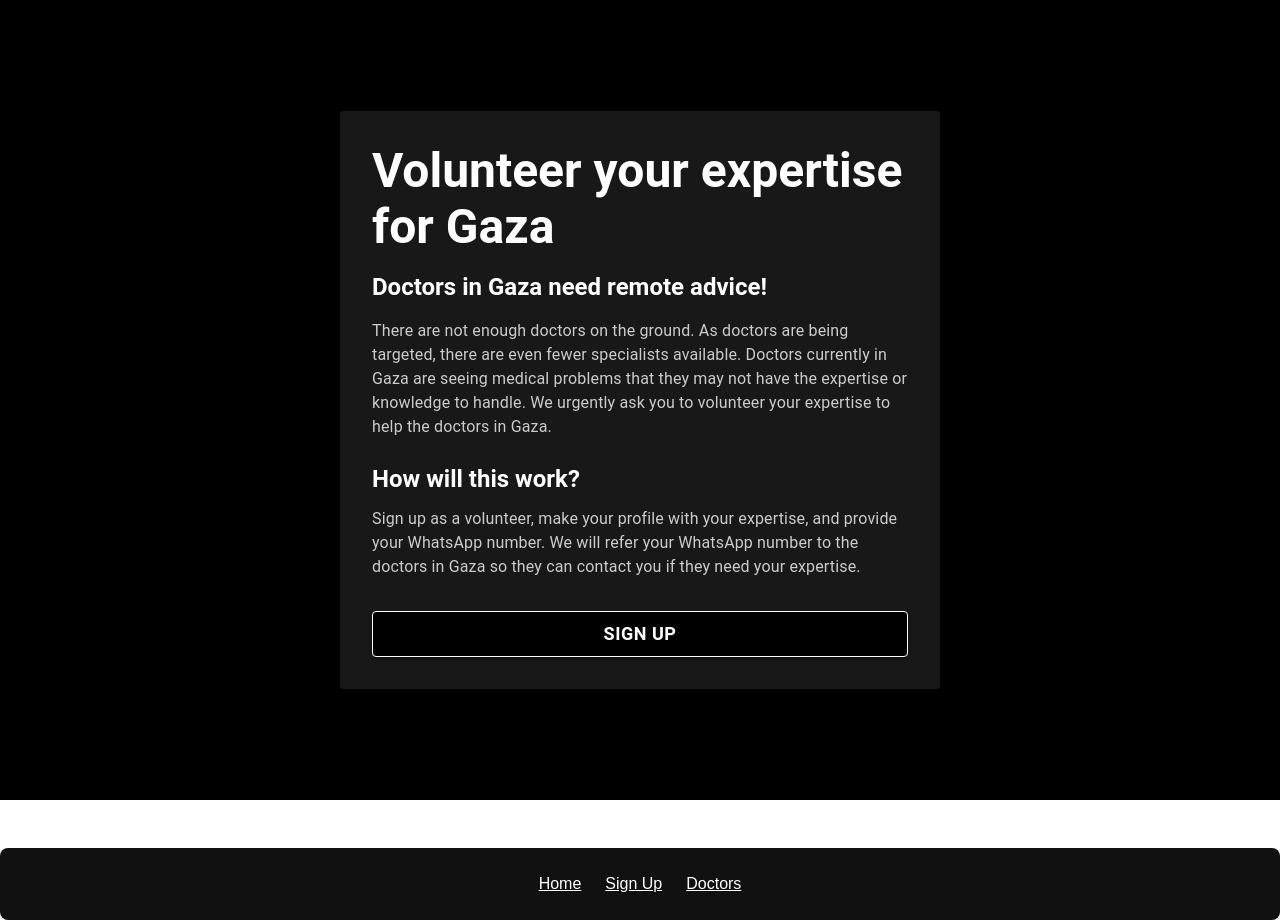
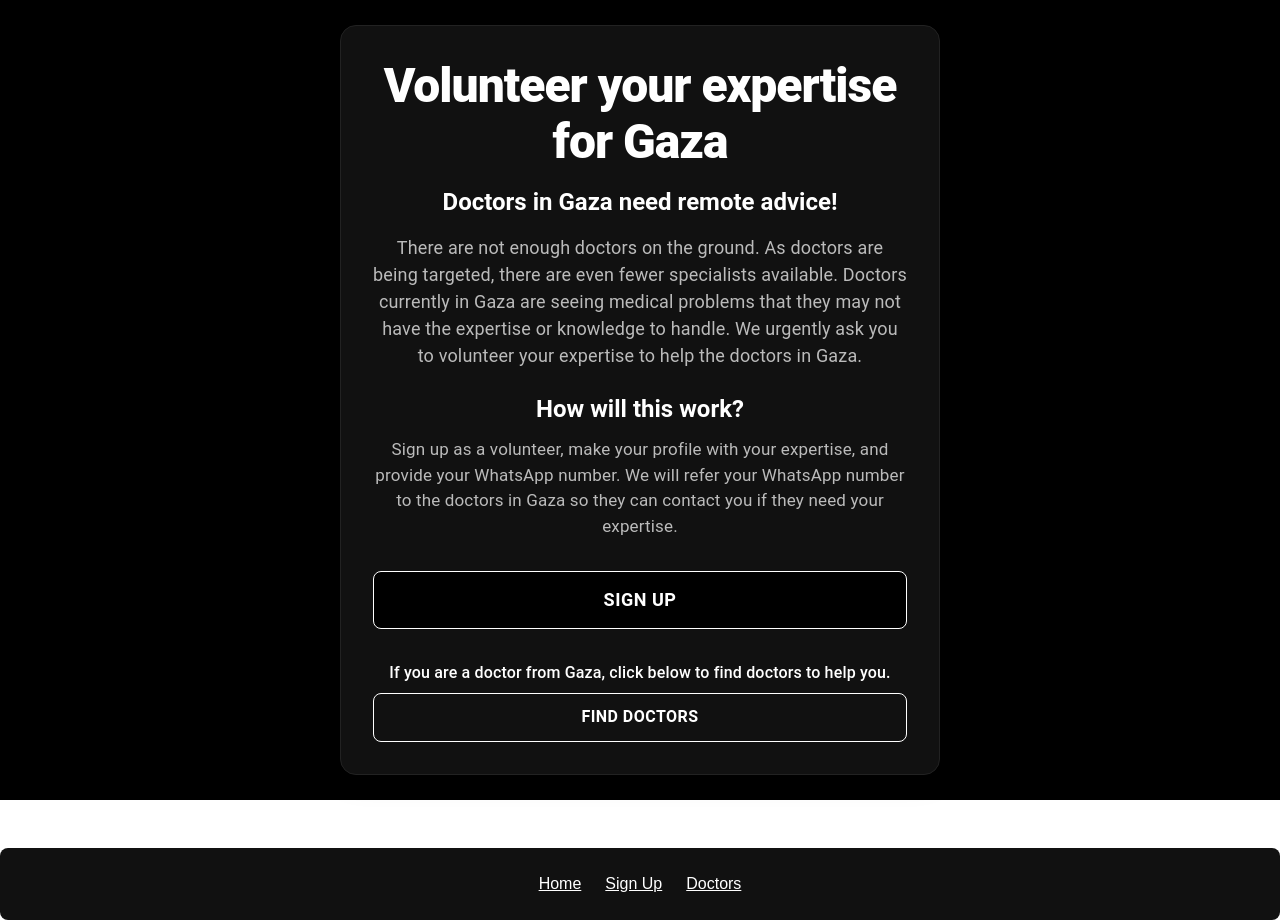
Before and after one commit to Arif-Karim/global_clinic, a Next.js app: page / in a window 1280 px wide. Built offline with nearby package versions, Linux system fonts and the light colour scheme.

Commit message:
ui upgrade

```diff
--- a/app/doctors/page.tsx
+++ b/app/doctors/page.tsx
@@ -24,7 +24,7 @@ export default function DoctorProfiles() {
   const [query, setQuery] = useState('');
   const [searching, setSearching] = useState(false);
   const [searchResult, setSearchResult] = useState<string | null>(null);
-  const inputRef = useRef<HTMLInputElement>(null);
+  const inputRef = useRef<HTMLTextAreaElement>(null);
 
   useEffect(() => {
     async function fetchProfiles() {
@@ -72,15 +72,22 @@ export default function DoctorProfiles() {
             &larr; Home
           </Link>
         </Box>
-        <Typography variant="h4" fontWeight={700} color="#fff" mb={3}>
+        <Paper elevation={0} sx={{
+          p: { xs: 2, sm: 4 },
+          bgcolor: '#111',
+          borderRadius: 4,
+          boxShadow: '0 4px 32px 0 rgba(0,0,0,0.12)',
+          border: '1px solid #222',
+          mb: 4,
+        }}>
+          <Typography variant="h4" fontWeight={800} color="#fff" mb={3} textAlign="center" letterSpacing={-1}>
             Volunteer Doctor Profiles
           </Typography>
-        <Box mb={4}>
-          <Typography color="#bbb" mb={2} fontSize={16}>
+          <Typography color="#bbb" mb={2} fontSize={16} textAlign="left">
             Let me know the details in the box below and I will use AI to help you find the best doctor to assist with the issue.
           </Typography>
           <Box mb={2}>
-            <Typography color="#888" fontSize={15} fontStyle="italic">
+            <Typography color="#888" fontSize={15} fontStyle="italic" textAlign="left">
               Example: “I have a 7-year-old child with a persistent high fever, cough, and difficulty breathing. The child is not responding to standard antibiotics. I suspect a complicated pneumonia or possibly tuberculosis. Is there a pediatrician or infectious disease specialist who can advise on further management and possible alternative treatments? Prefer someone that speaks Arabic.”
             </Typography>
           </Box>
@@ -111,7 +118,7 @@ export default function DoctorProfiles() {
                 style: { fontSize: 16, padding: 12 },
               }}
             />
-            <Button type="submit" variant="contained" color="primary" disabled={searching} sx={{ fontWeight: 600, fontSize: 16 }}>
+            <Button type="submit" variant="contained" color="inherit" disabled={searching} sx={{ fontWeight: 700, fontSize: 16, bgcolor: '#000', color: '#fff', border: '1px solid #fff', borderRadius: 2, '&:hover': { bgcolor: '#222', borderColor: '#fff' } }}>
               {searching ? 'Searching...' : 'Find a Doctor'}
             </Button>
           </form>
@@ -120,7 +127,7 @@ export default function DoctorProfiles() {
               {searchResult}
             </Box>
           )}
-        </Box>
+        </Paper>
         {loading ? (
           <Typography color="#bbb">Loading profiles...</Typography>
         ) : profiles.length === 0 ? (
@@ -128,24 +135,43 @@ export default function DoctorProfiles() {
         ) : (
           <Box display="grid" gridTemplateColumns={{ xs: '1fr', sm: '1fr 1fr' }} gap={3}>
             {profiles.map((profile, idx) => (
-              <Paper key={idx} sx={{ p: 3, bgcolor: '#181818', color: '#fff', borderRadius: 2, boxShadow: '0 2px 12px rgba(0,0,0,0.3)', display: 'flex', flexDirection: 'column', height: '100%' }}>
-                <Box display="flex" alignItems="flex-start" justifyContent="space-between" mb={1}>
-                  <Box>
-                    <Typography variant="h6" fontWeight={600} color="#fff" mb={0.5}>
+              <Paper key={idx} sx={{
+                p: 0,
+                bgcolor: '#151515',
+                color: '#fff',
+                borderRadius: 4,
+                boxShadow: '0 6px 32px 0 rgba(0,0,0,0.18)',
+                border: '1.5px solid #232323',
+                display: 'flex',
+                flexDirection: 'column',
+                height: '100%',
+                overflow: 'hidden',
+                minHeight: 270,
+              }}>
+                <Box px={3} pt={3} pb={1.5}>
+                  <Typography variant="h6" fontWeight={700} color="#fff" mb={0.5} sx={{ fontSize: 22, letterSpacing: -0.5 }}>
                     {profile.fullname}
                   </Typography>
-                    <Stack direction="row" spacing={1} mb={1} flexWrap="wrap">
+                  <Stack direction="row" spacing={1} mb={1} flexWrap="nowrap" sx={{ overflowX: 'auto', pb: 0.5 }}>
                     {profile.languages?.map((lang, i) => (
-                        <Chip key={i} label={lang} sx={{ bgcolor: '#333', color: '#fff', border: '1px solid #444', mb: 1 }} />
+                      <Chip key={i} label={lang} sx={{ bgcolor: '#232323', color: '#fff', border: '1px solid #444', fontSize: 13, height: 26, minWidth: 60 }} />
                     ))}
                   </Stack>
                 </Box>
+                <Box sx={{ borderBottom: '1px solid #222', mx: 3 }} />
+                <Box px={3} py={2} flexGrow={1} display="flex" flexDirection="column">
+                  <Typography variant="body2" color="#ccc" mb={1} sx={{ wordBreak: 'break-word', minHeight: 48, fontSize: 15 }}>
+                    {profile.bio}
+                  </Typography>
+                  <Box flexGrow={1} />
+                </Box>
+                <Box px={3} pb={2}>
                   <Button
                     variant="outlined"
                     color="success"
-                    size="small"
+                    size="medium"
                     startIcon={<WhatsAppIcon sx={{ color: '#25D366' }} />}
-                    sx={{ color: '#25D366', borderColor: '#25D366', minWidth: 0, px: 1.5, ml: 2, mt: 0.5, '&:hover': { bgcolor: '#222', borderColor: '#25D366' } }}
+                    sx={{ color: '#25D366', borderColor: '#25D366', fontWeight: 700, width: '100%', borderRadius: 2, '&:hover': { bgcolor: '#181818', borderColor: '#25D366' } }}
                     href={`https://wa.me/${profile.phone.replace(/[^\d]/g, '')}`}
                     target="_blank"
                     rel="noopener noreferrer"
@@ -153,15 +179,6 @@ export default function DoctorProfiles() {
                     WhatsApp
                   </Button>
                 </Box>
-                <Typography variant="body2" color="#ccc" mb={1} sx={{ wordBreak: 'break-word' }}>
-                  {profile.bio}
-                </Typography>
-                <Box flexGrow={1} />
-                {profile.createdAt && (
-                  <Typography variant="caption" color="#666" mt={2}>
-                    Joined: {new Date(profile.createdAt).toLocaleString()}
-                  </Typography>
-                )}
               </Paper>
             ))}
           </Box>
--- a/app/page.tsx
+++ b/app/page.tsx
@@ -18,31 +18,54 @@ export default function Home() {
       justifyContent="center"
       bgcolor="#000"
     >
-      <Paper elevation={1} sx={{ p: 4, maxWidth: 600, width: '100%', bgcolor: '#181818', boxShadow: '0 2px 16px rgba(0,0,0,0.5)' }}>
-        <Typography variant="h3" fontWeight={700} gutterBottom color="#fff" mb={2}>
+      <Paper elevation={0} sx={{
+        p: { xs: 2, sm: 4 },
+        maxWidth: 600,
+        width: '100%',
+        bgcolor: '#111',
+        borderRadius: 4,
+        boxShadow: '0 4px 32px 0 rgba(0,0,0,0.12)',
+        border: '1px solid #222',
+        display: 'flex',
+        flexDirection: 'column',
+        alignItems: 'center',
+      }}>
+        <Typography variant="h3" fontWeight={800} color="#fff" mb={2} textAlign="center" letterSpacing={-1}>
           Volunteer your expertise for Gaza
         </Typography>
-        <Typography variant="h5" fontWeight={600} color="#fff" mb={2}>
+        <Typography variant="h5" fontWeight={700} color="#fff" mb={2} textAlign="center">
           Doctors in Gaza need remote advice!
         </Typography>
-        <Typography variant="body1" color="#ccc" mb={3}>
+        <Typography variant="body1" color="#bbb" mb={3} textAlign="center" fontSize={18}>
           There are not enough doctors on the ground. As doctors are being targeted, there are even fewer specialists available. Doctors currently in Gaza are seeing medical problems that they may not have the expertise or knowledge to handle. We urgently ask you to volunteer your expertise to help the doctors in Gaza.
         </Typography>
-        <Typography variant="h5" fontWeight={600} color="#fff" mb={1.5}>
+        <Typography variant="h5" fontWeight={700} color="#fff" mb={1.5} textAlign="center">
           How will this work?
         </Typography>
-        <Typography variant="body1" color="#ccc" mb={4}>
+        <Typography variant="body1" color="#bbb" mb={4} textAlign="center" fontSize={17}>
           Sign up as a volunteer, make your profile with your expertise, and provide your WhatsApp number. We will refer your WhatsApp number to the doctors in Gaza so they can contact you if they need your expertise.
         </Typography>
         <Button
           variant="contained"
           color="inherit"
-          sx={{ color: '#fff', bgcolor: '#000', border: '1px solid #fff', '&:hover': { bgcolor: '#222' }, fontWeight: 600, fontSize: 18 }}
+          sx={{ color: '#fff', bgcolor: '#000', border: '1px solid #fff', borderRadius: 2, '&:hover': { bgcolor: '#222', borderColor: '#fff' }, fontWeight: 700, fontSize: 18, py: 1.5, boxShadow: 'none', mb: 2, width: '100%' }}
           onClick={handleSignUp}
-          fullWidth
         >
           Sign up
         </Button>
+        <Box mt={2} textAlign="center" width="100%">
+          <Typography color="#fff" fontSize={16} mb={1} fontWeight={500}>
+            If you are a doctor from Gaza, click below to find doctors to help you.
+          </Typography>
+          <Button
+            variant="outlined"
+            color="inherit"
+            sx={{ fontWeight: 700, fontSize: 16, borderColor: '#fff', color: '#fff', borderRadius: 2, py: 1.2, width: '100%', '&:hover': { bgcolor: '#181818', borderColor: '#fff' } }}
+            onClick={() => router.push('/doctors')}
+          >
+            Find Doctors
+          </Button>
+        </Box>
       </Paper>
     </Box>
   );
--- a/profiles.json
+++ b/profiles.json
@@ -49,12 +49,5 @@
       "English"
     ],
     "createdAt": "2025-07-18T19:40:00.000Z"
-  },
-  {
-    "fullname": "Abdullah Ahmad",
-    "phone": "+61435536756",
-    "bio": "I can teach Quran recitation",
-    "languages": [],
-    "createdAt": "2025-07-19T08:37:57.478Z"
   }
 ]
```
Lines whose indentation alone changed are shown as unchanged.
